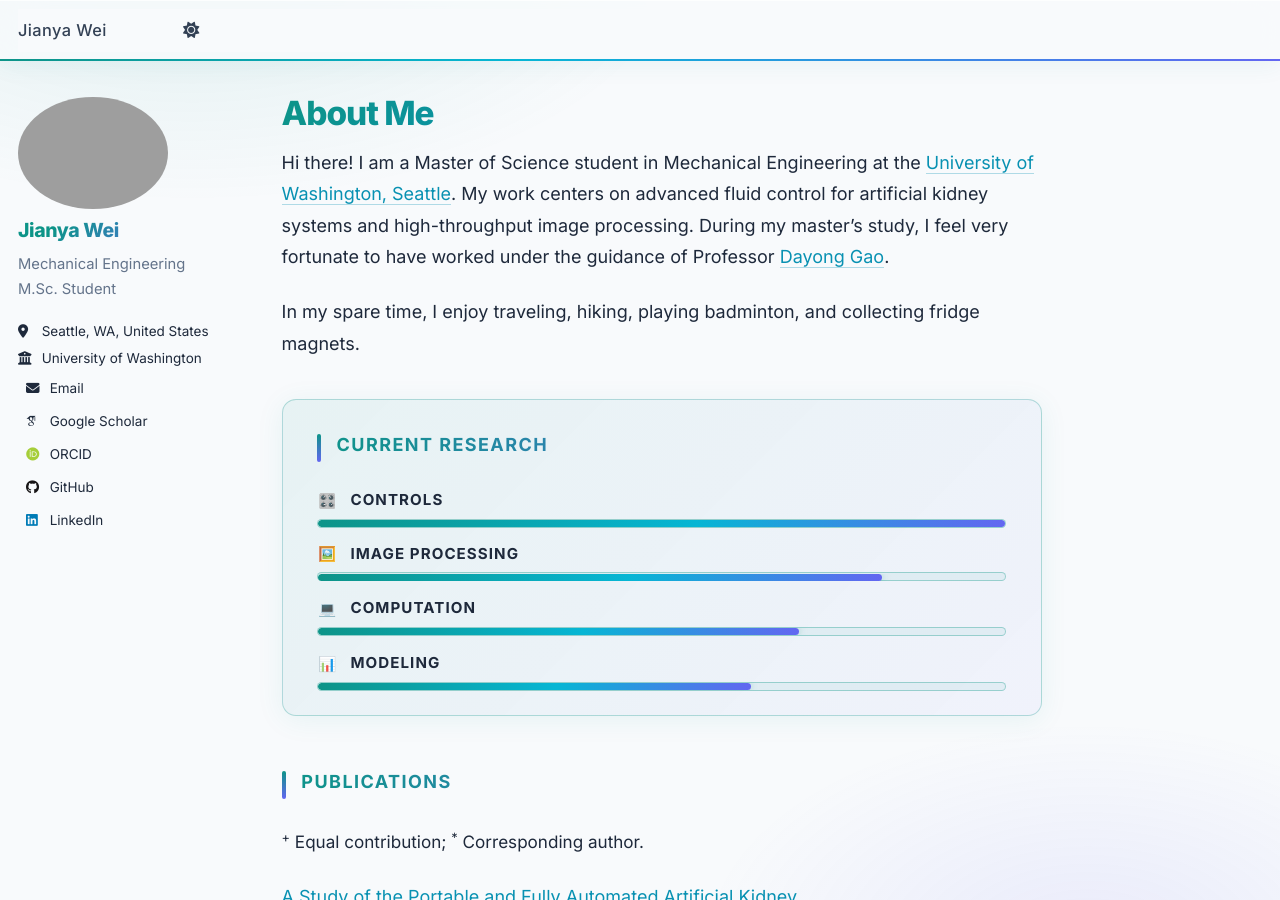
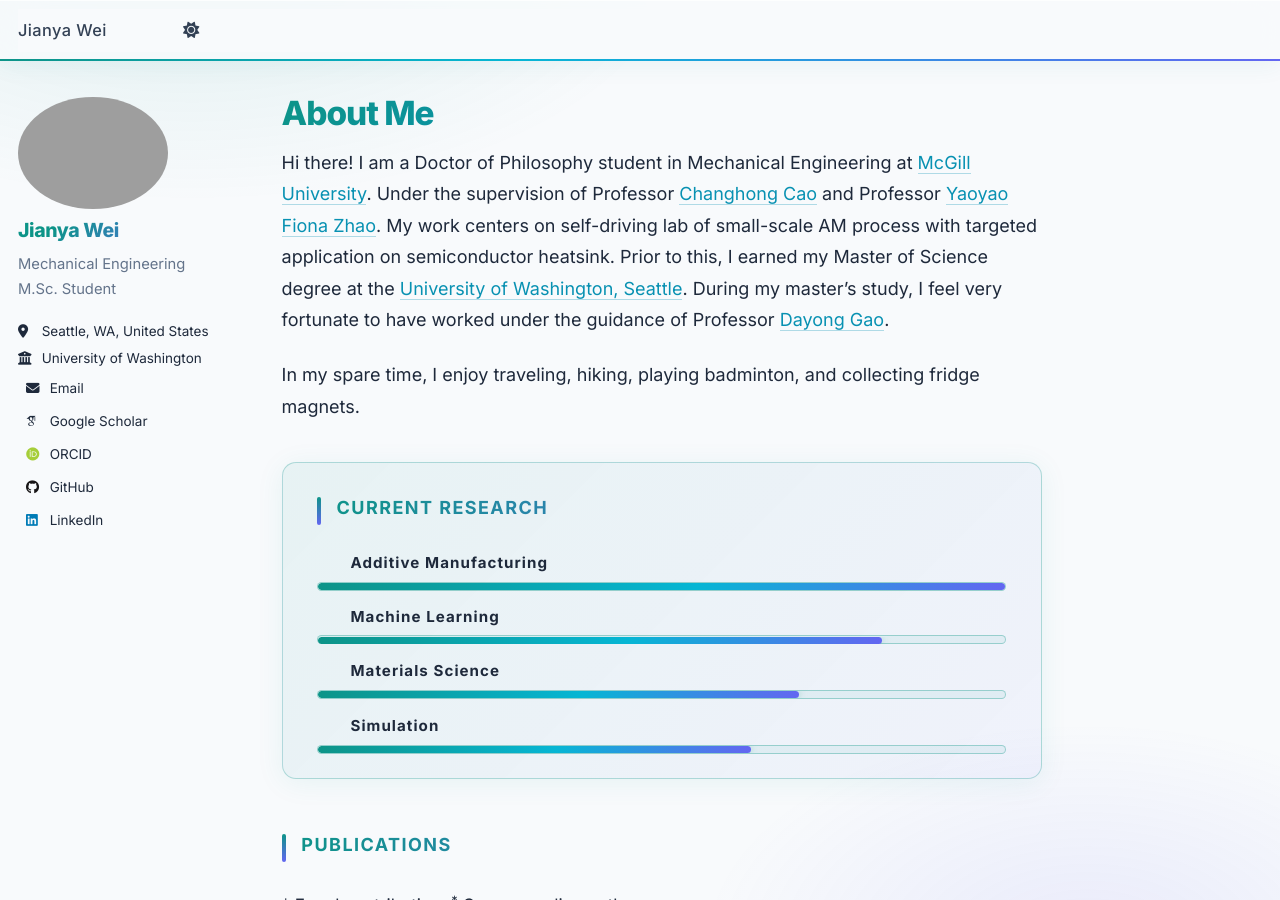
Before and after one commit to jywei02/jywei02.github.io, a Jekyll site: the page built from _pages/about.md, in a window 1280 px wide and 900 px high. Built offline with Jekyll 4.4.1, drawn with Linux system fonts in a browser that asks for light colours; some web fonts are replaced; comment, search, counter and statistics services are not loaded; some of the changed text lies outside the part shown.

Commit message:
Revise about page with new academic details
Updated educational background and research focus. Changed references from University of Washington to McGill University and modified research areas.

```diff
--- a/_pages/about.md
+++ b/_pages/about.md
@@ -6,7 +6,7 @@ redirect_from:
   - /about/
   - /about.html
 ---
-Hi there! I am a Master of Science student in Mechanical Engineering at the <a href="https://www.washington.edu/" target="_blank">University of Washington, Seattle</a>. My work centers on advanced fluid control for artificial kidney systems and high-throughput image processing. During my master's study, I feel very fortunate to have worked under the guidance of Professor <a href="https://www.me.washington.edu/facultyfinder/dayong-gao" target="_blank">Dayong Gao</a>.
+Hi there! I am a Doctor of Philosophy student in Mechanical Engineering at  <a href="https://www.mcgill.ca/" target="_blank">McGill University</a>. Under the supervision of Professor <a href="https://www.mcgill.ca/mecheng/changhong-cao" target="_blank">Changhong Cao</a> and Professor <a href="https://www.mcgill.ca/mecheng/yaoyao-zhao" target="_blank">Yaoyao Fiona Zhao</a>. My work centers on self-driving lab of small-scale AM process with targeted application on semiconductor heatsink. Prior to this, I earned my Master of Science degree at the <a href="https://www.washington.edu/" target="_blank">University of Washington, Seattle</a>. During my master's study, I feel very fortunate to have worked under the guidance of Professor <a href="https://www.me.washington.edu/facultyfinder/dayong-gao" target="_blank">Dayong Gao</a>.
 
 In my spare time, I enjoy traveling, hiking, playing badminton, and collecting fridge magnets.
 
@@ -16,8 +16,8 @@ In my spare time, I enjoy traveling, hiking, playing badminton, and collecting f
   <div class="research-panel__group">
     <div class="research-item">
       <div class="research-item__label">
-        <span class="research-item__icon">🎛️</span>
-        <span>CONTROLS</span>
+        <span class="research-item__icon"></span>
+        <span>Additive Manufacturing</span>
       </div>
       <div class="research-item__bar">
         <span style="width: 100%;"></span>
@@ -26,8 +26,8 @@ In my spare time, I enjoy traveling, hiking, playing badminton, and collecting f
 
     <div class="research-item">
       <div class="research-item__label">
-        <span class="research-item__icon">🖼️</span>
-        <span>IMAGE PROCESSING</span>
+        <span class="research-item__icon"></span>
+        <span>Machine Learning</span>
       </div>
       <div class="research-item__bar">
         <span style="width: 82%;"></span>
@@ -36,8 +36,8 @@ In my spare time, I enjoy traveling, hiking, playing badminton, and collecting f
 
     <div class="research-item">
       <div class="research-item__label">
-        <span class="research-item__icon">💻</span>
-        <span>COMPUTATION</span>
+        <span class="research-item__icon"></span>
+        <span>Materials Science</span>
       </div>
       <div class="research-item__bar">
         <span style="width: 70%;"></span>
@@ -46,8 +46,8 @@ In my spare time, I enjoy traveling, hiking, playing badminton, and collecting f
 
     <div class="research-item">
       <div class="research-item__label">
-        <span class="research-item__icon">📊</span>
-        <span>MODELING</span>
+        <span class="research-item__icon"></span>
+        <span>Simulation</span>
       </div>
       <div class="research-item__bar">
         <span style="width: 63%;"></span>
@@ -129,6 +129,9 @@ Keywords: Multi-chamber Coating, Non-evaporable Getter, Magnetron Sputtering, Pa
 
 Teaching
 ------
+**TA Experiences at McGill:**
+• 2026 Autumn, MECH 360 Principles of Manufacturing
+
 **TA Experiences at UW:**
 • 2026 Winter, ME 535 Computational Techniques in Mechanical Engineering
 • 2025 Autumn, ME 531 Conductive Heat Transfer
```
